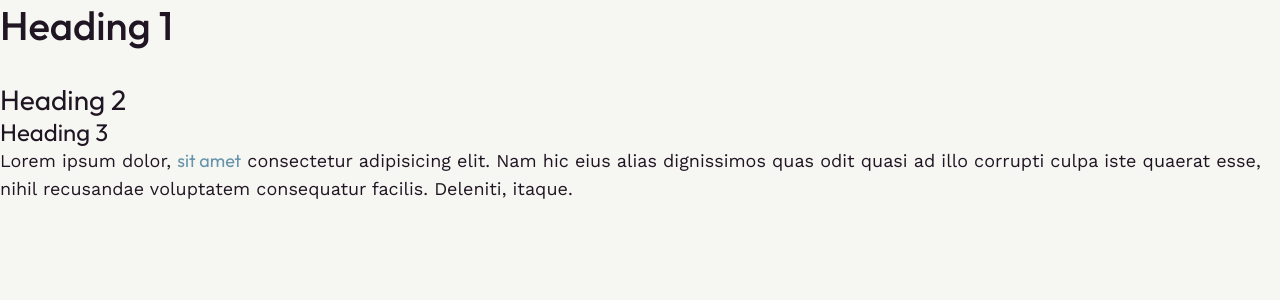
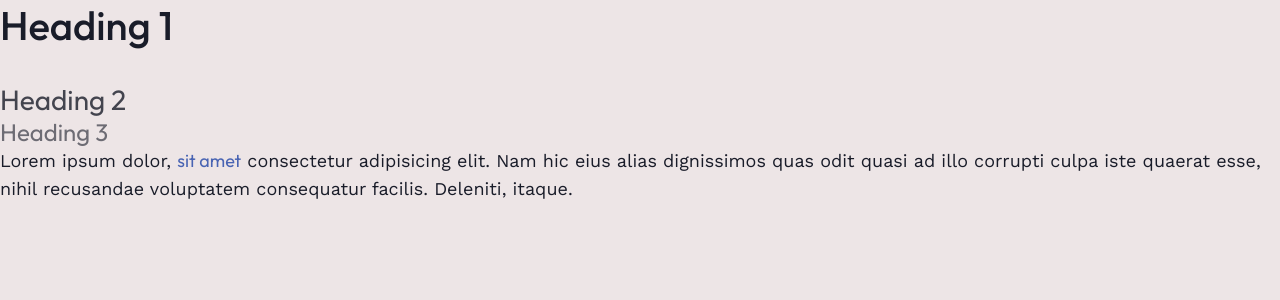
Before and after one commit to miaslls/MiaEng, a Next.js app: page / in a window 1280 px wide. Shown: the top 300 px of the page. Built offline with nearby package versions, Linux system fonts and the light colour scheme.

Commit message:
feat: theme

```diff
--- /dev/null
+++ b/app/_lib/theme.js
@@ -0,0 +1,33 @@
+const code = function () {
+  window.__onThemeChange = function () {};
+
+  function setTheme(newTheme) {
+    window.__theme = newTheme;
+    preferredTheme = newTheme;
+    document.documentElement.dataset.theme = newTheme;
+    window.__onThemeChange(newTheme);
+  }
+
+  var preferredTheme;
+
+  try {
+    preferredTheme = localStorage.getItem('theme');
+  } catch (err) {}
+
+  window.__setPreferredTheme = function (newTheme) {
+    setTheme(newTheme);
+    try {
+      localStorage.setItem('theme', newTheme);
+    } catch (err) {}
+  };
+
+  var darkQuery = window.matchMedia('(prefers-color-scheme: dark)');
+
+  darkQuery.addEventListener('change', function (e) {
+    window.__setPreferredTheme(e.matches ? 'dark' : 'light');
+  });
+
+  setTheme(preferredTheme || (darkQuery.matches ? 'dark' : 'light'));
+};
+
+export const getTheme = `(${code})();`;
--- /dev/null
+++ b/app/_providers/ThemeContextProvider.jsx
@@ -0,0 +1,36 @@
+'use client';
+
+import { createContext, useContext, useEffect, useState } from 'react';
+
+export const ThemeContext = createContext(null);
+
+export function useTheme() {
+  const context = useContext(ThemeContext);
+
+  if (!context) {
+    throw new Error(
+      'useTheme must be used within a component wrapped with ThemeProvider. ' +
+        'ThemeProvider sets up the theme context and provides a function for toggling the theme.',
+    );
+  }
+
+  return context;
+}
+
+export default function ThemeProvider({ children }) {
+  const [theme, setTheme] = useState(global.window?.__theme || 'light');
+
+  const toggleTheme = () => {
+    global.window?.__setPreferredTheme(theme === 'light' ? 'dark' : 'light');
+  };
+
+  useEffect(() => {
+    global.window.__onThemeChange = setTheme;
+  }, []);
+
+  return (
+    <ThemeContext.Provider value={{ theme, toggleTheme }}>
+      {children}
+    </ThemeContext.Provider>
+  );
+}
--- a/app/globals.css
+++ b/app/globals.css
@@ -1,13 +1,29 @@
 :root {
-  --dark-color: #201623;
-  --light-color: #f6f6f3;
-  --accent-default: #34b0db;
+  color-scheme: light;
+
+  --dark-color: #191c29;
+  --light-color: #ede5e6;
+  --accent-color: #663399; /* rebeccapurple */
+  --accent-light: #8797af;
+  --accent-dark: #4964b3;
+
+  --sucess: #548a67;
+  --warning: #d27a2f;
+  --danger: #f44336;
 
   --bg-color: var(--light-color);
   --fg-color: var(--dark-color);
+  --accent-bg-contrast: var(--accent-dark);
+  --accent-fg-contrast: var(--accent-light);
+}
 
-  --accent-light: #6694a9;
-  --accent-dark: #b23c58;
+:root[data-theme='dark'] {
+  color-scheme: dark;
+
+  --bg-color: var(--dark-color);
+  --fg-color: var(--light-color);
+  --accent-bg-contrast: var(--accent-light);
+  --accent-fg-contrast: var(--accent-dark);
 }
 
 html * {
@@ -77,16 +93,18 @@ h1 {
 h2 {
   font-size: 1.75rem;
   font-weight: 400;
+  opacity: 0.8;
 }
 
 h3 {
   font-size: 1.5rem;
   font-weight: 400;
+  opacity: 0.6;
 }
 
 a {
   font-family: var(--font-outfit);
-  color: var(--accent-light);
+  color: var(--accent-bg-contrast);
 }
 
 p.default {
--- a/app/layout.tsx
+++ b/app/layout.tsx
@@ -1,10 +1,25 @@
-import "./globals.css";
-import type { Metadata } from "next";
+import './globals.css';
+
+import dynamic from 'next/dynamic';
+import type { Metadata, Viewport } from 'next';
 import { Work_Sans, Outfit } from 'next/font/google';
+import { getTheme } from '@lib/theme';
+
+const ThemeProvider = dynamic(() => import('@providers/ThemeContextProvider'), {
+  ssr: false,
+});
+
+export const viewport: Viewport = {
+  themeColor: [
+    { media: '(prefers-color-scheme: light)', color: '#663399' },
+    { media: '(prefers-color-scheme: dark)', color: '#663399' },
+  ],
+  colorScheme: 'light dark',
+};
 
 export const metadata: Metadata = {
-  title: "MiaEng",
-  description: "",
+  title: 'MiaEng',
+  description: '',
   keywords: [],
   authors: [
     {
@@ -35,7 +50,13 @@ export default function RootLayout({
 }>) {
   return (
     <html lang="en" className={`${work_sans.variable} ${outfit.variable}`}>
-      <body>{children}</body>
+      <head>
+        <script dangerouslySetInnerHTML={{ __html: getTheme }} />
+      </head>
+
+      <body>
+        <ThemeProvider>{children}</ThemeProvider>
+      </body>
     </html>
   );
 }
```
